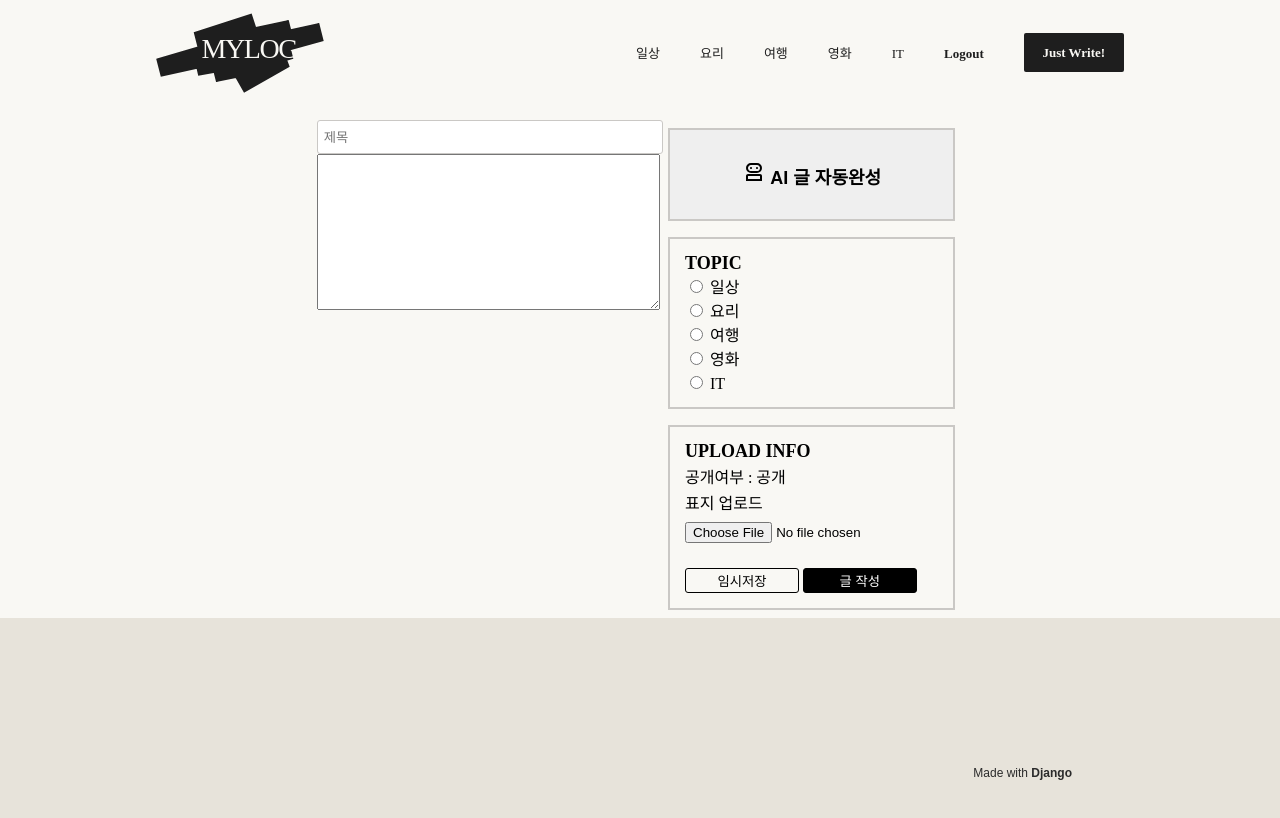
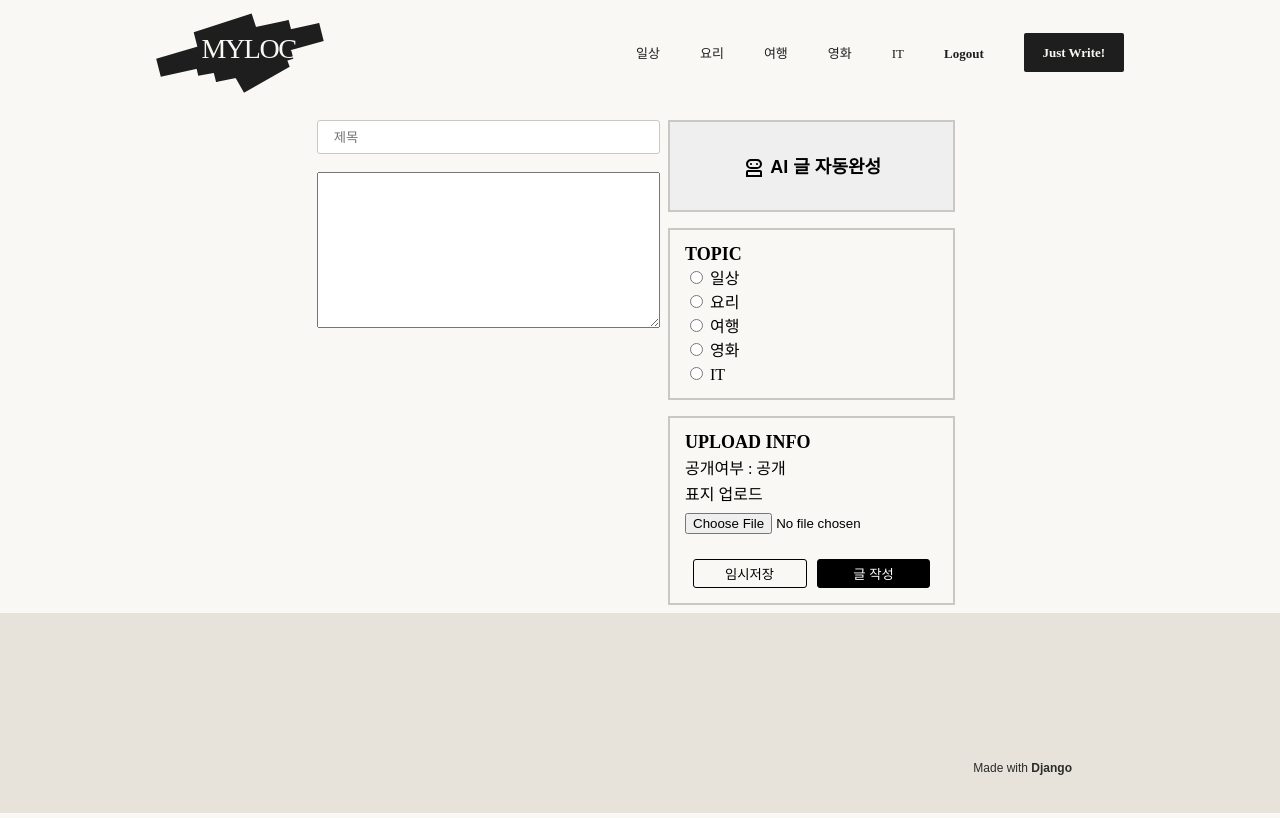
Before and after one commit to Ethanall94/AnimalFarm, a Django app: page /write/ in a window 1280 px wide. Run offline with Django 4.2, Linux system fonts and the light colour scheme; data that the repository does not hold is empty; parts of the project's set-up code (start-up, migrations or seed data) failed here and were passed over; some web fonts are replaced.

Commit message:
feat: write css 수정

```diff
--- a/blog_project/blog_app/forms.py
+++ b/blog_project/blog_app/forms.py
@@ -9,7 +9,7 @@ class PostForm(forms.ModelForm):
         widget=forms.TextInput
             (attrs={
                 'placeholder':' 제목',
-                'style': 'width: 99%; height: 30px; border: solid 1px #CAC8C5; border-radius:3px;'}),
+                'style': 'width: -webkit-fill-available; height: 30px; border: solid 1px #CAC8C5; margin-bottom: 18px; border-radius:3px; outline: none;'}),
                 label= '',required=True)
 
     content = forms.CharField(widget=SummernoteWidget(),
--- a/blog_project/blog_app/static/css/write.css
+++ b/blog_project/blog_app/static/css/write.css
@@ -15,6 +15,10 @@ form {
     display: grid;
 }
 
+.rightPanel img {
+    vertical-align: middle;
+}
+
 .aiCompletion,
 .topics,
 .status,
@@ -29,6 +33,7 @@ form {
     font-size: 18px;
     font-weight: bold;
     padding: 30px 0;
+    margin-top: 0;
     cursor: pointer;
 }
 
@@ -65,11 +70,13 @@ form {
 
 #temporary {
     background-color: #F9F8F4;
+    padding: 4px 17px;
 }
 
 #postBtn {
     background-color: black;
     color: white;
+    padding: 4px 17px;
 }
 
 /* 9.16 임시저장 목록 신지수 */
@@ -104,3 +111,19 @@ form {
     color: black;
     margin: 10px;
 }
+
+#loading-animation img {
+    width: 24px;
+    height: 24px;
+}
+
+.statusBtn {
+    display: flex;
+    justify-content: center;
+    align-items: center;
+    gap: 10px;
+}
+
+#id_title::placeholder {
+    padding: 10px;
+}
--- a/blog_project/blog_app/templates/write.html
+++ b/blog_project/blog_app/templates/write.html
@@ -5,8 +5,8 @@
 <head>
     <meta charset="UTF-8">
     <meta name="viewport" content="width=device-width, initial-scale=1.0">
+    <link rel="stylesheet" href="{% static 'css/reset.css' %}">
     <link rel="stylesheet" type="text/css" href="{% static 'css/write.css' %}?{% now "U" %}">
-    <link rel="stylesheet" href="{% static 'css/reset.css' %}">
     <link rel="stylesheet" href="{% static 'css/nav_white.css' %}?{% now "U" %}">
     <link rel="stylesheet" type="text/css" href="https://cdn.jsdelivr.net/gh/orioncactus/pretendard/dist/web/static/pretendard.css" />
     <link href="https://fonts.cdnfonts.com/css/quicksilver" rel="stylesheet">
@@ -26,11 +26,15 @@
             </div>
             <div class="rightPanel">
                 <button type="button" id="aiAutocompleteButton" class="aiCompletion">
-                    <img id="ai-img" src="{% static 'img/ai.svg' %}" alt="AI 아이콘" />
+
                     <div id="loading-animation" style="display: none;">
                         <img src="{% static 'img/loading.gif' %}" alt="로딩 중" />
+                        AI 글 자동완성
                     </div>
-                    AI 글 자동완성
+                    <div id="ai-img">
+                        <img src="{% static 'img/ai.svg' %}" alt="AI 아이콘" />
+                        AI 글 자동완성
+                    </div>
                 </button>
                 <div class="topics">
                     <div class="topicsTitle">{{ form.topic.label }}</div>
```
